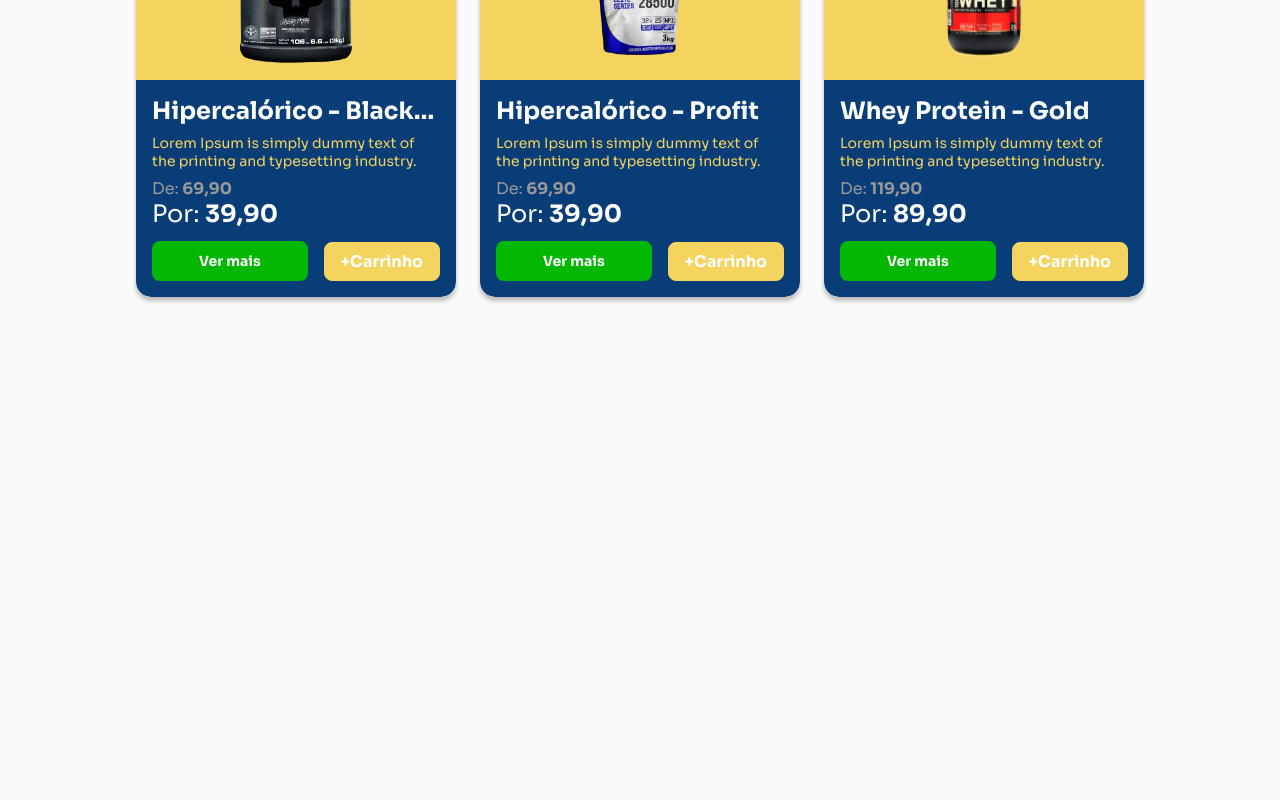
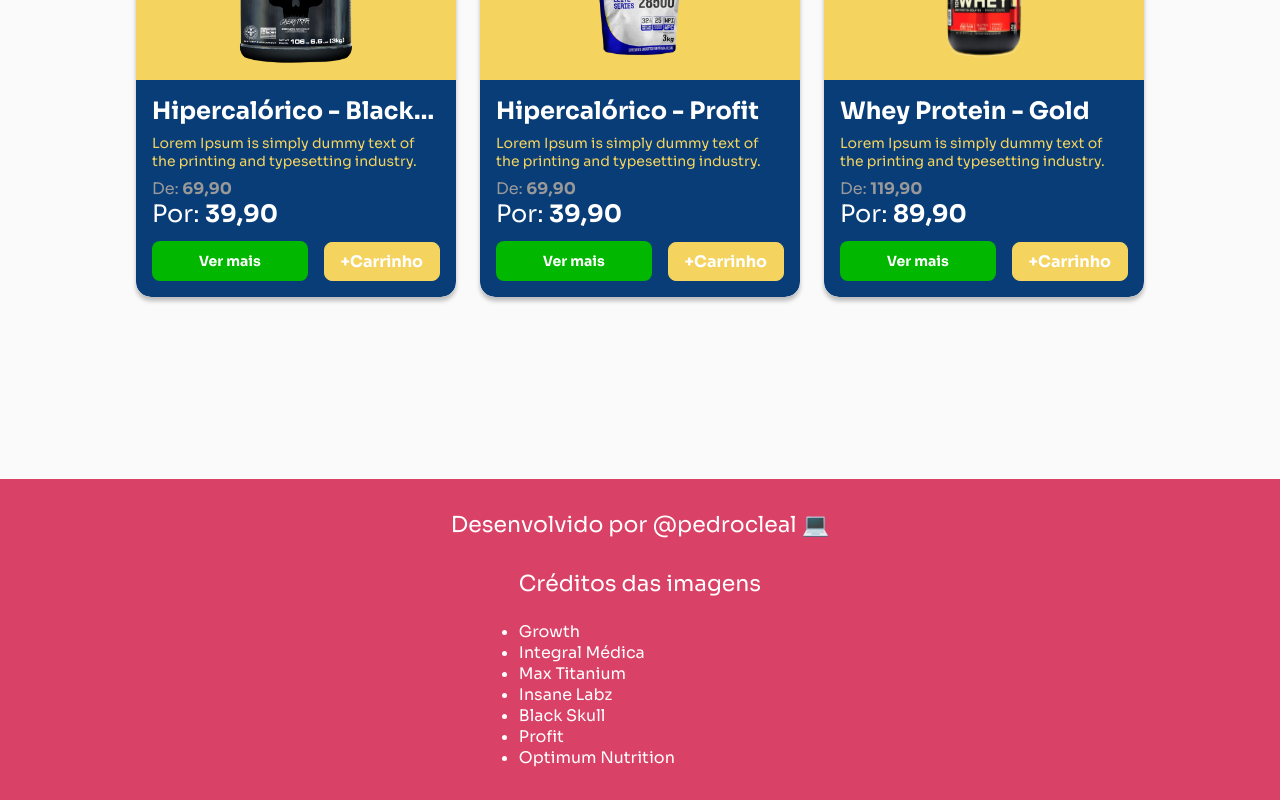
Before and after one commit to pedrocleal/top-suplementos, a React (Vite) app: page / in a window 1280 px wide. Shown: the part 1665-2465 px from the top of the page. Before the commit the page ends 2018 px from the top, so only its background shows below. Built offline with nearby package versions, Linux system fonts and the light colour scheme.

Commit message:
create footer component

```diff
--- a/src/components/App/index.jsx
+++ b/src/components/App/index.jsx
@@ -10,6 +10,7 @@
 import Header from '../Header';
 import ItemsNavigation from '../ItemsNavigation';
 import Routes from '../../Routes';
+import Footer from '../Footer';
 
 export default function App() {
   return (
@@ -20,6 +21,7 @@
           <Header />
           <ItemsNavigation />
           <Routes />
+          <Footer />
         </Container>
       </ThemeProvider>
     </CartProvider>
--- /dev/null
+++ b/src/components/Footer/index.jsx
@@ -0,0 +1,27 @@
+import { Container } from './styles';
+
+export default function Footer() {
+  return (
+    <Container>
+      <span>
+        Desenvolvido por
+        {' '}
+        <a href="https://github.com/pedrocleal" target="_blank" rel="noreferrer">@pedrocleal</a>
+        {' '}
+        💻
+      </span>
+      <div className="images">
+        <span>Créditos das imagens</span>
+        <ul>
+          <li><a href="https:/gsuplementos.com.br/" target="_blank" rel="noreferrer">Growth</a></li>
+          <li><a href="https:/integralmedica.com.br/" target="_blank" rel="noreferrer">Integral Médica</a></li>
+          <li><a href="https:/maxtitanium.com.br/" target="_blank" rel="noreferrer">Max Titanium</a></li>
+          <li><a href="https:/insanelabz.com/" target="_blank" rel="noreferrer">Insane Labz</a></li>
+          <li><a href="https:/blackskullusa.com.br/" target="_blank" rel="noreferrer">Black Skull</a></li>
+          <li><a href="https:/profitlabs.ind.br/" target="_blank" rel="noreferrer">Profit</a></li>
+          <li><a href="https:/optimumnutrition.com/pt-br" target="_blank" rel="noreferrer">Optimum Nutrition</a></li>
+        </ul>
+      </div>
+    </Container>
+  );
+}
--- /dev/null
+++ b/src/components/Footer/styles.js
@@ -0,0 +1,46 @@
+import styled from 'styled-components';
+
+export const Container = styled.div`
+  width: 100%;
+  background: ${({ theme }) => theme.colors.red};
+  color: #fff;
+  margin-top: 150px;
+  padding: 32px;
+  display: flex;
+  flex-direction: column;
+  align-items: center;
+  justify-content: center;
+
+  span {
+    font-size: 22px;
+
+    a {
+      text-decoration: none;
+      color: #fff;
+      transition: all 0.2s ease-in;
+
+      &:hover {
+        color: ${({ theme }) => theme.colors.blue}
+      }
+    }
+  }
+
+  .images {
+    margin-top: 32px;
+
+    ul {
+      margin-top: 24px;
+
+      li {
+        a {
+          text-decoration: none;
+          color: #fff;
+          transition: all 0.2s ease-in;
+          &:hover {
+            color: ${({ theme }) => theme.colors.blue}
+          }
+        }
+      }
+    }
+  }
+`;
```
Also changed, not shown: 1 other file (tests, documents, lock files or other folders).
